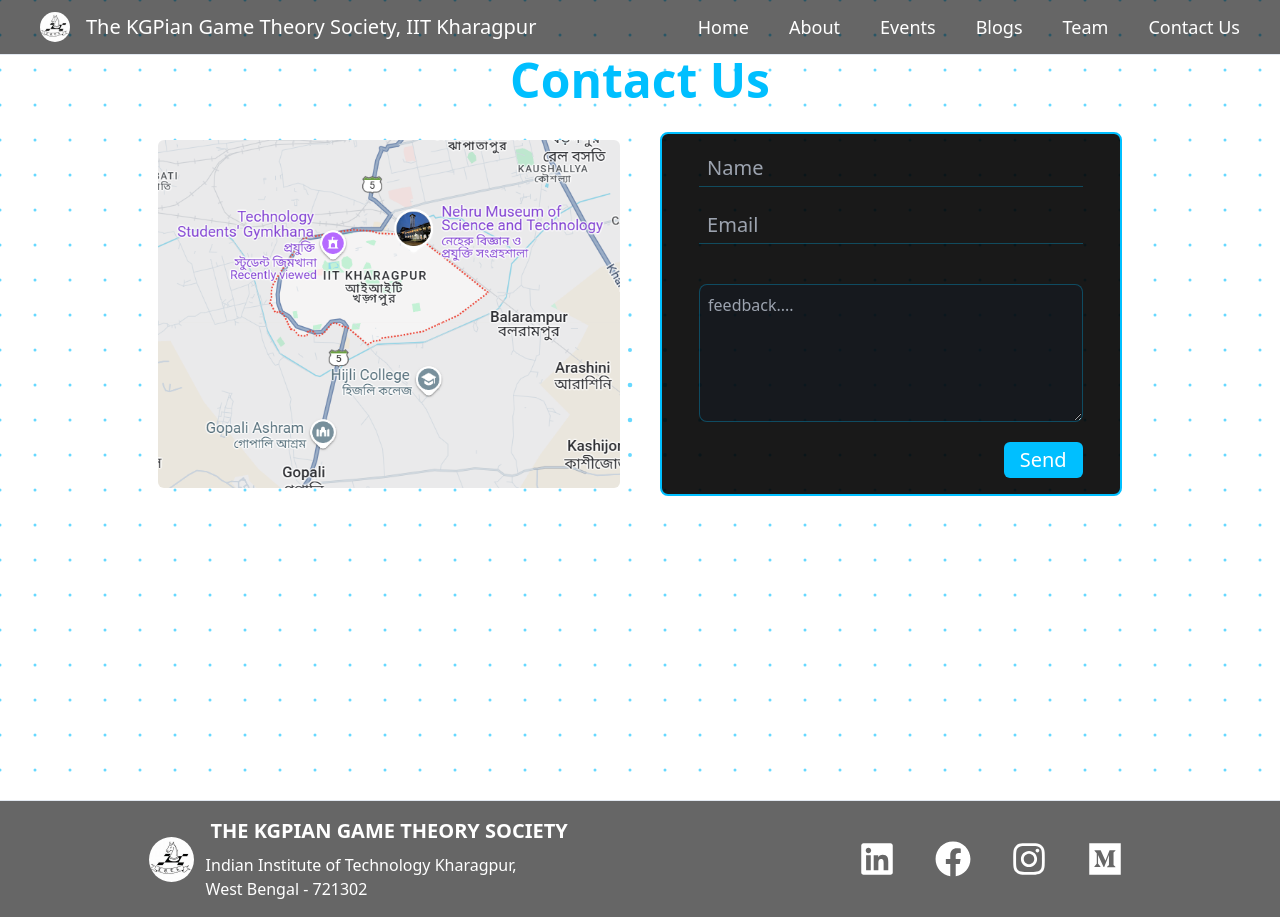
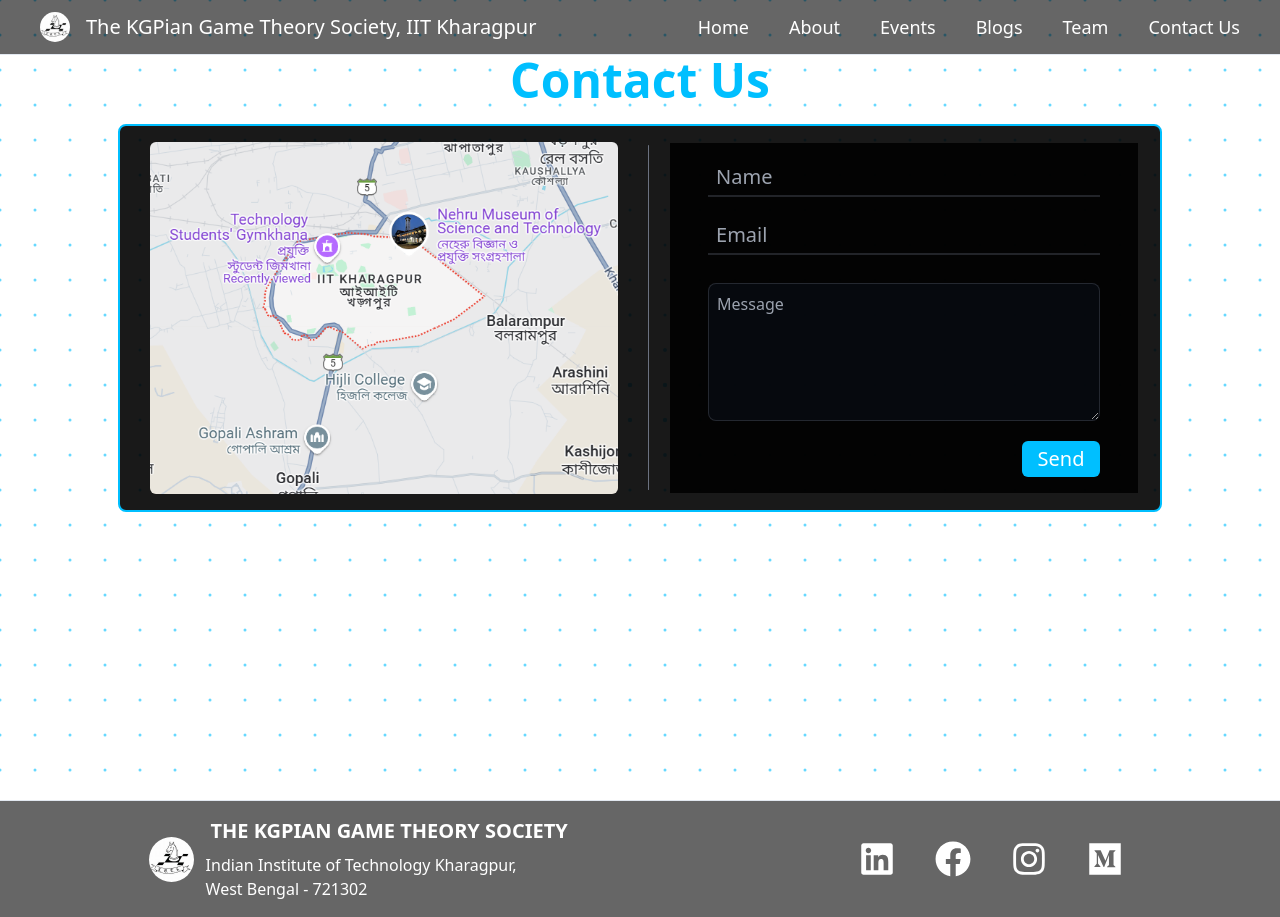
Before and after one commit to kgts-iitkgp/site-frontend, a Next.js app: page /contact in a window 1280 px wide. Built offline with nearby package versions, Linux system fonts and the light colour scheme; a web font is replaced by a local one.

Commit message:
layout changes in contact page

```diff
--- a/src/app/contact/page.tsx
+++ b/src/app/contact/page.tsx
@@ -16,8 +16,8 @@
             Contact Us
           </p>
         </div>
-        <div className="flex flex-col items-center md:flex-row justify-evenly gap-y-5">
-          <div className="w-4/5 md:w-[45%] m-2">
+        <div className="flex flex-col items-center md:flex-row justify-evenly bg-black/90 border-2 border-primary rounded-lg">
+          <div className="w-4/5 md:w-[45%] m-4">
             <Link target="_blank" href="https://maps.app.goo.gl/3fmbZUXGXCgXfezu7">
               <img
                 src="/images/IITKGP.png"
@@ -26,8 +26,9 @@
               />
             </Link>
           </div>
+          <div className="h-[90%] w-[1px] rounded-full bg-gray-500"></div>
           <form
-            className="bg-black/90 w-full m-2 md:w-[45%] flex flex-col gap-y-5 items-center p-4 rounded-lg border-2 border-primary"
+            className="bg-black/90 w-full mx-2 my-3 md:w-[45%] flex flex-col gap-y-5 items-center p-4"
             onSubmit={() => {}}
           >
             <input
@@ -38,7 +39,7 @@
                 setName(e.target.value);
               }}
               placeholder="Name"
-              className="px-2 py-1 w-[90%] bg-transparent text-xl outline-none border-b transition-colors duration-500 border-primary/30 focus:border-primary"
+              className="px-2 py-1 w-[90%] bg-transparent text-xl outline-none border-b-2 transition-colors duration-500 border-gray-500/30 focus:border-gray-500"
             />
             <input
               type="email"
@@ -46,16 +47,16 @@
               value={email}
               onChange={(e) => setEmail(e.target.value)}
               placeholder="Email"
-              className="px-2 py-1 w-[90%] bg-transparent text-xl outline-none border-b transition-colors duration-500 border-primary/30 focus:border-primary"
+              className="px-2 py-1 w-[90%] bg-transparent text-xl outline-none border-b-2 transition-colors duration-500 border-gray-500/30 focus:border-gray-500"
             />
             <textarea
               name="feedback"
               id="user-feedback"
-              placeholder="feedback...."
+              placeholder="Message"
               rows={5}
               value={feedback}
               onChange={(e) => setFeedback(e.target.value)}
-              className="w-[90%] p-2 mt-5 text-base rounded-lg bg-slate-900/30 outline-none border transition-colors duration-500 border-primary/30 focus:border-primary"
+              className="w-[90%] p-2 mt-2 text-base rounded-lg bg-slate-900/30 outline-none border transition-colors duration-500 border-gray-500/30 focus:border-gray-500"
             ></textarea>
             <div className="w-[90%] flex justify-center sm:justify-end">
               <button
```
